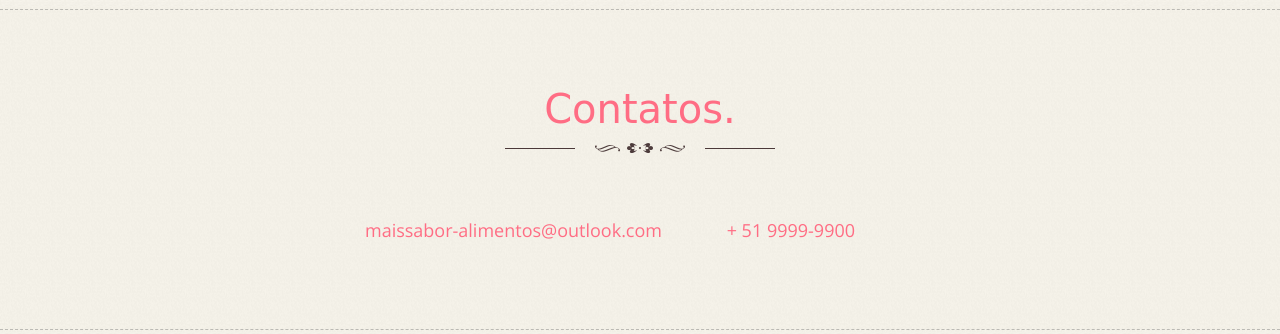
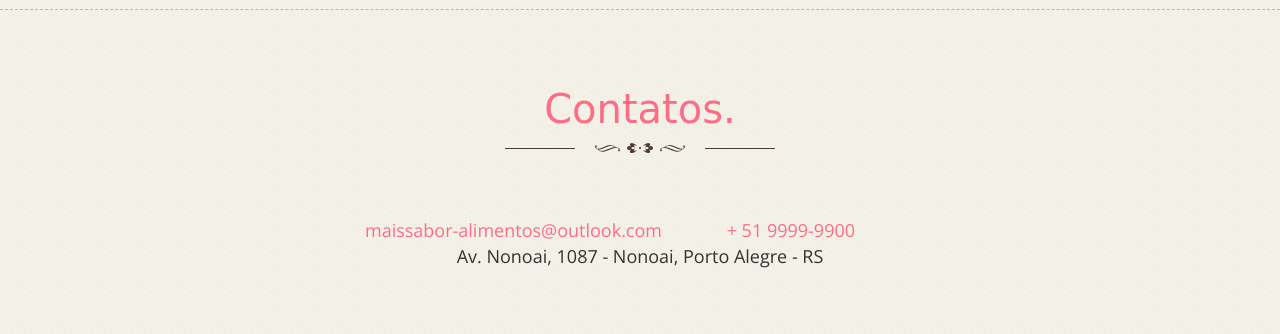
Before and after one commit to maissaboralimentos/maissabor, a plain HTML site: page index.html in a window 1280 px wide. Shown: the part 1718-2052 px from the top of the page. Drawn offline with nearby package versions, Linux system fonts and the light colour scheme; some packages are replaced by stand-ins of ours; a web font is replaced by a local one.

Commit message:
Update index.html

```diff
--- a/index.html
+++ b/index.html
@@ -396,6 +396,9 @@
                 <a href="mailto:maissabor-alimentos@outlook.com">maissabor-alimentos@outlook.com</a>
                 <a href="tel:51 9999-9900"> + 51 9999-9900</a>
               </div>
+              <div class="col-md-12">
+                Av. Nonoai, 1087 - Nonoai, Porto Alegre - RS
+              </div>
             </div><!-- end of row -->
           </div><!-- end of container -->
         </div><!-- end of section wrapper -->
```
